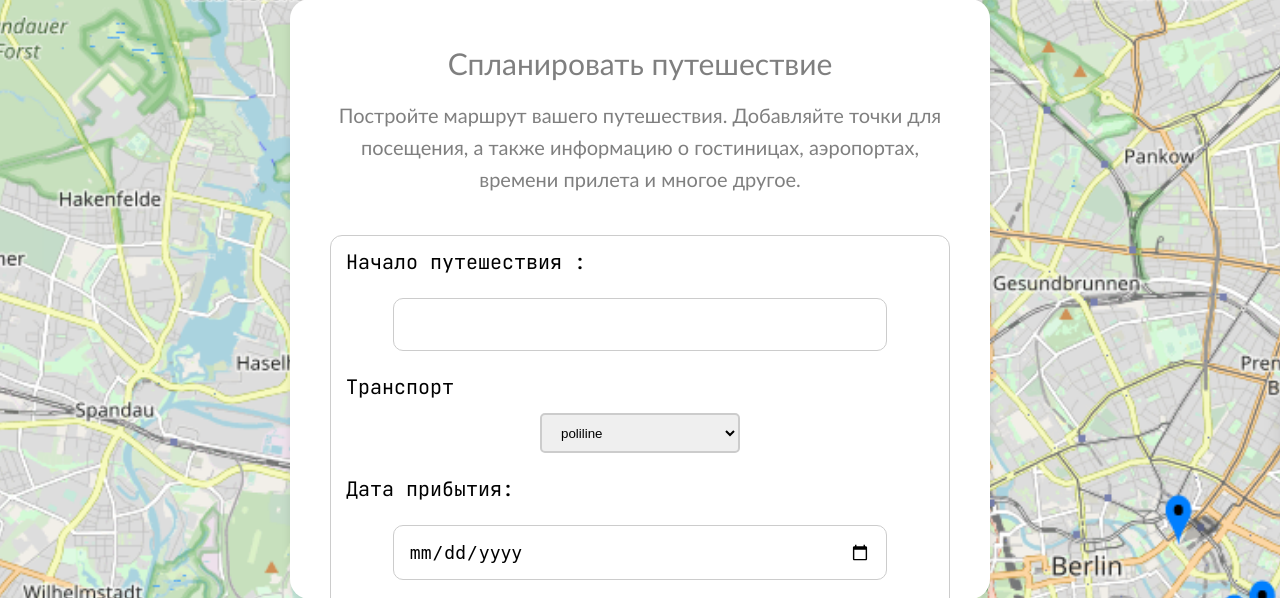
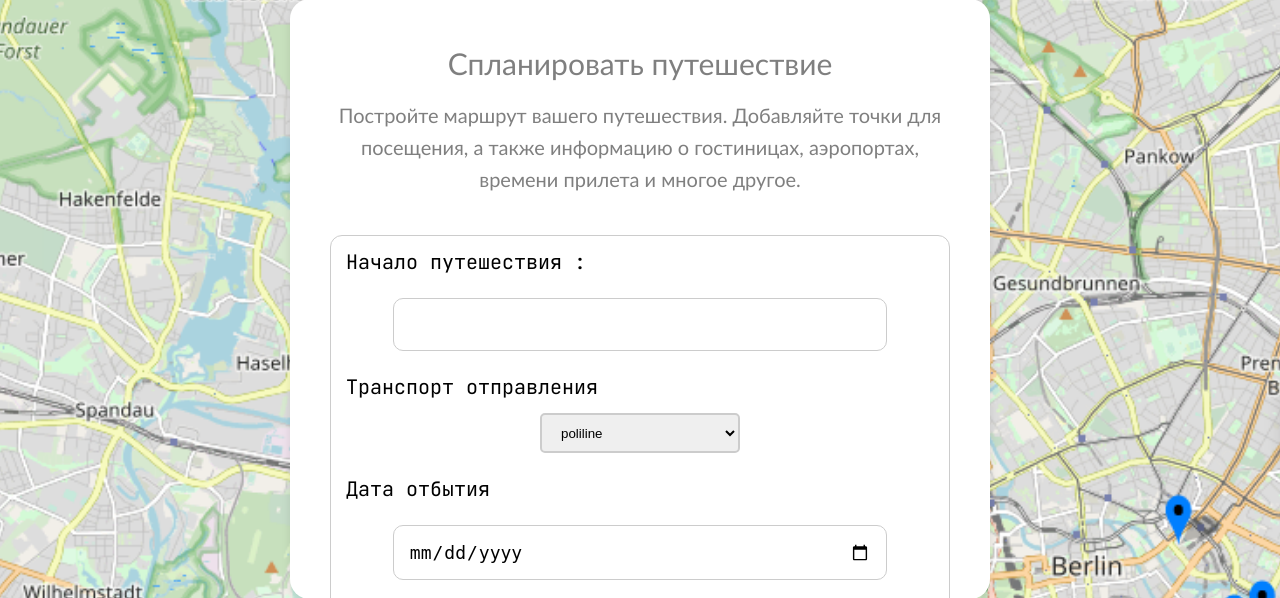
Before and after one commit to butERRORfly/IT-project, a Python web app: template src/adapters/entrypoints/templates/form.html in a window 1280 px wide. Shown: the part 660-1258 px from the top of the page. Run offline with Jinja, Linux system fonts and the light colour scheme; the template is opened without the code that fills it, so the values that code supplies are empty.

Commit message:
Update form.html

```diff
--- a/src/adapters/entrypoints/templates/form.html
+++ b/src/adapters/entrypoints/templates/form.html
@@ -16,38 +16,35 @@
             <input type="text" id="point-0" name="point-0" class="form">
         </div>
         <div class="form-item">
-            <label class="name">Транспорт</label>
+            <label class="name">Транспорт отправления</label>
             <select id='type_way-0' class="selector">
                 <option value="poliline" selected>poliline</option>
                 <option value="car">car</option>
             </select>
         </div>
+
         <div class="form-item">
-            <label for="date_to-0" class='name'>Дата прибытия:</label>
-            <input type="date" id="date_to-0" name="date_to-0">
+            <label for="date_out-0" class="name"> Дата отбытия</label>
+            <input type="date" id="date_out-0" name="date_out-0" class="form">
+        </div>
+        <div class="form-item" id = 'hostel-0'>
+            <label for="gost-0" class="name"> Гостиница</label>
+            <input type="text" id="gost-0" name="gost-0" class="form">
+        </div>
+        <div class="form-item" id = 'fly1-0'>
+            <label for="air2-0" class="name"> Аэропорт вылета</label>
+            <input type="text" id="air2-0" name="air-0" class="form">
+        </div>
+        <div class="form-item" id = 'table1-0'>
+            <label for="icao2-0" class="name"> ICAO код</label>
+            <input type="text" id="icao2-0" name="icao-0" class="form">
         </div>
         <div class="form-item">
-            <label for="date_out-0" class="name"> Дата отбытия :</label>
-            <input type="date" id="date_out-0" name="date_out-0" class="form">
-        </div>
-        <div class="form-item">
-            <label for="gost-0" class="name"> Гостиница :</label>
-            <input type="text" id="gost-0" name="gost-0" class="form">
-        </div>
-        <div class="form-item">
-            <label for="air-0" class="name"> Аэропорт :</label>
-            <input type="text" id="air-0" name="air-0" class="form">
-        </div>
-        <div class="form-item">
-            <label for="icao-0" class="name"> ICAO код :</label>
-            <input type="text" id="icao-0" name="icao-0" class="form">
-        </div>
-        <div class="form-item">
-            <label for="cost-0" class="name"> Цена посещения за точку :</label>
+            <label for="cost-0" class="name"> Планируемый бюджет</label>
             <input type="number" id="cost-0" name="cost-0" class="form">
         </div>
         <div class="form-item">
-            <label for="rate-0" class="name"> Расчетная валюта:</label>
+            <label for="rate-0" class="name"> Расчетная валюта</label>
             <select id="rate-0" name="rate-0" class="selector"></select>
         </div>
         <div></div>
```
